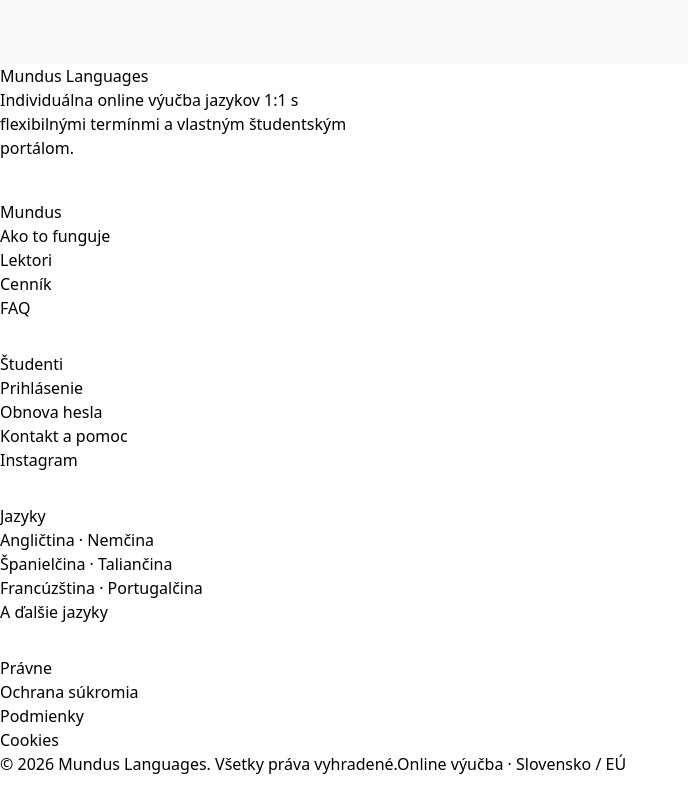
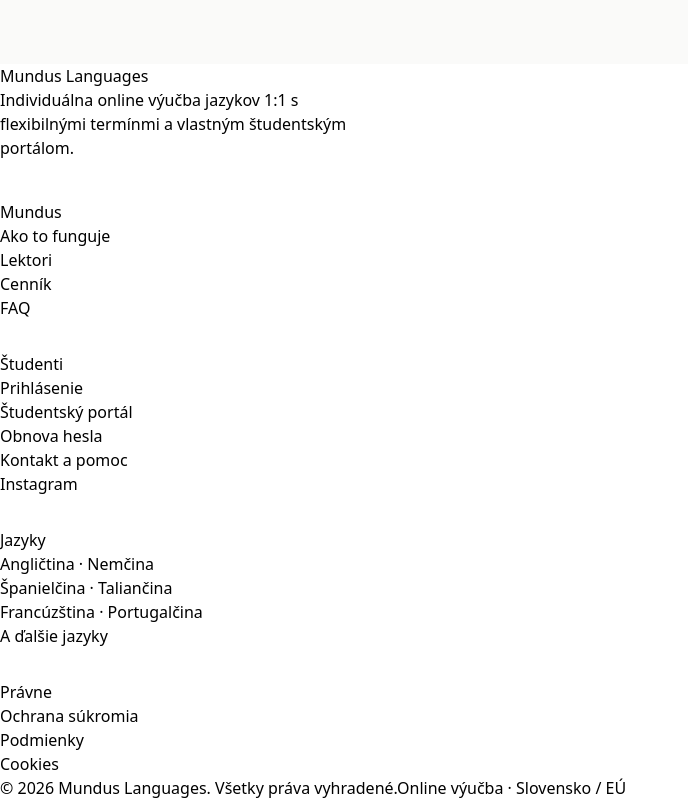
Before and after one commit to 505hits/mundus, a Next.js app: page /terms in a window 1280 px wide. Shown: the part 984-1784 px from the top of the page, without its empty margins (0-688 px from the left). Before the commit the page ends 1760 px from the top, so only its background shows below. Built offline with nearby package versions, Linux system fonts and the light colour scheme; no server answers.

Commit message:
Add student portal to public footer

```diff
--- a/src/components/Footer.tsx
+++ b/src/components/Footer.tsx
@@ -21,6 +21,7 @@ export default function Footer() {
       title: sk ? "Študenti" : "Students",
       links: [
         { href: "/login", label: sk ? "Prihlásenie" : "Sign in" },
+        { href: "/dashboard", label: sk ? "Študentský portál" : "Student portal" },
         { href: "/forgot-password", label: sk ? "Obnova hesla" : "Reset password" },
         { href: "/contact", label: sk ? "Kontakt a pomoc" : "Contact & help" },
         { href: "https://www.instagram.com/mundus.languages/", label: "Instagram", external: true },
```
